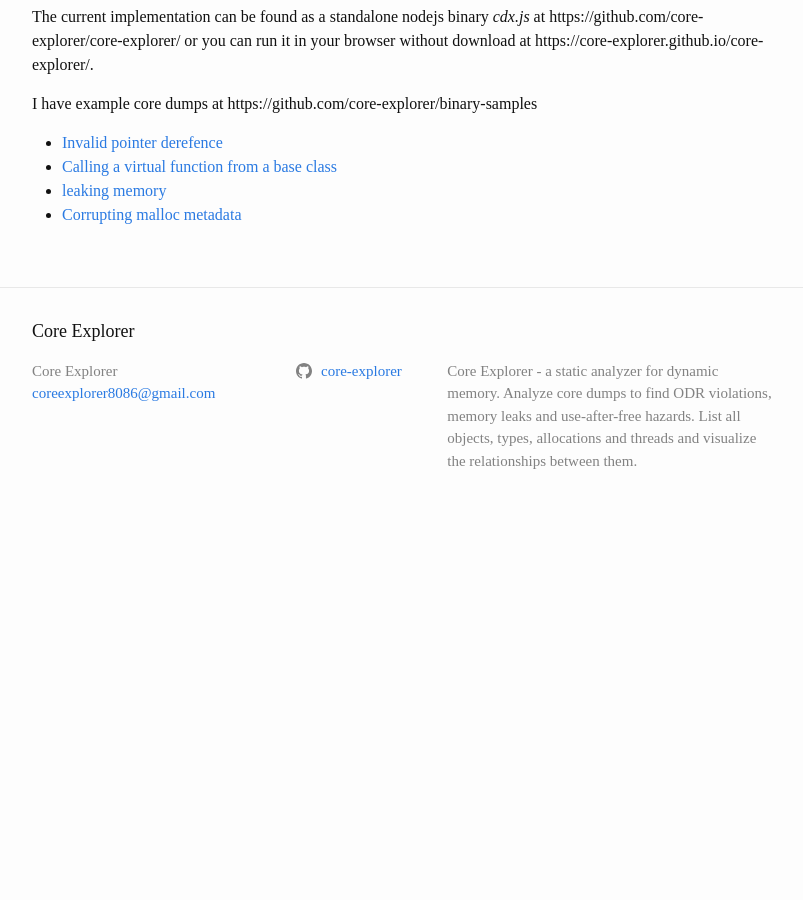
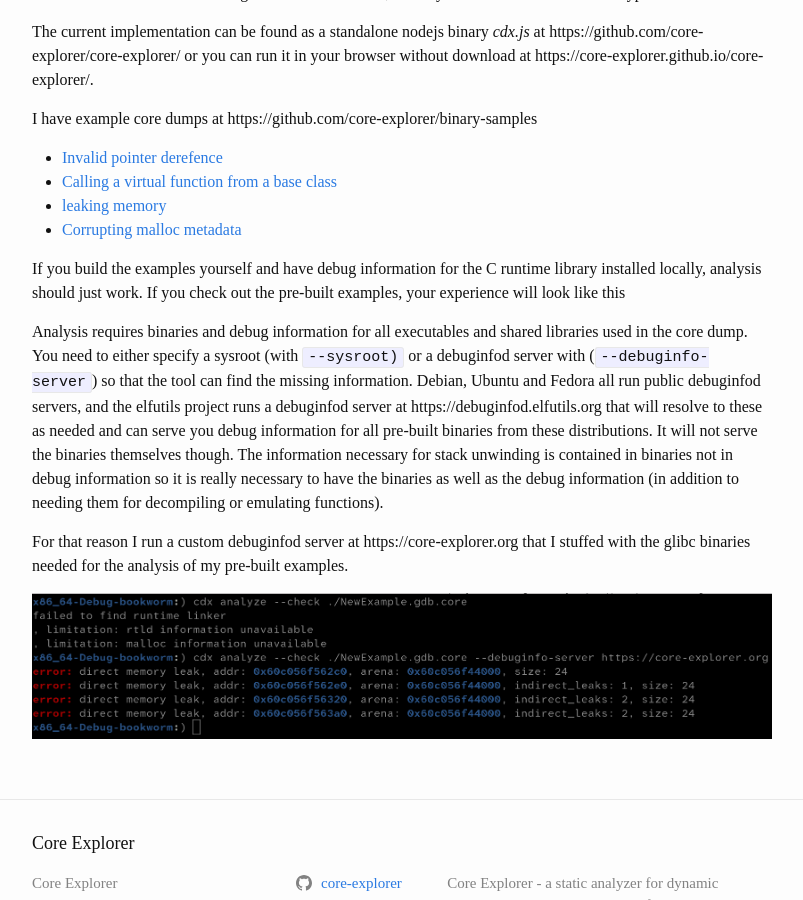
Before and after one commit to core-explorer/blog, a Jekyll site: the page built from _posts/2025-06-09-snapshot-analysis-for-modern-c++.md, in a window 1280 px wide and 900 px high, scrolled down 10534 px. Shown: the whole window, without its empty margins (238-1041 px from the left). Built offline with Jekyll 4.4.1, drawn with Linux system fonts in a browser that asks for light colours; before the commit the page ends 11066 px from its top, so only the background shows below that; some of the changed text lies outside the part shown.

Commit message:
add example

```diff
--- a/_posts/2025-06-09-snapshot-analysis-for-modern-c++.md
+++ b/_posts/2025-06-09-snapshot-analysis-for-modern-c++.md
@@ -75,7 +75,9 @@ If we have a variable of type `std::vector<T>`, the debug information provides y
 
 You can use the `readelf` tool with the option `--debug-dump=info` if you have not looked at raw DWARF debug information before
 ![std::vector begin](/blog/assets/images/vector_begin_debug.png)
-Here is the thing:
+
+
+The following things work to our advantage:
 * all containers in the standard libray provide this information,
 * all containers from other libraries also adhere to this interface because it is required for ranged for loops,
 * the iterators of standard libray containers are extremely simple, they usually just wrap one pointer,
@@ -286,7 +288,18 @@ The current implementation can be found as a standalone nodejs binary *cdx.js* a
 
 I have example core dumps at https://github.com/core-explorer/binary-samples
 
-*  [Invalid pointer derefence](https://core-explorer.github.io/core-explorer/index-st.html?download=https://core-explorer.github.io/binary-samples/cpp-examples/x86_64-Debug-bookworm/PointerExample.gdb.core&download1=https://core-explorer.github.io/binary-samples/cpp-examples/x86_64-Debug-bookworm/PointerExample)
+* [Invalid pointer derefence](https://core-explorer.github.io/core-explorer/index-st.html?download=https://core-explorer.github.io/binary-samples/cpp-examples/x86_64-Debug-bookworm/PointerExample.gdb.core&download1=https://core-explorer.github.io/binary-samples/cpp-examples/x86_64-Debug-bookworm/PointerExample)
 * [Calling a virtual function from a base class](https://core-explorer.github.io/core-explorer/index-st.html?download=https://core-explorer.github.io/binary-samples/cpp-examples/x86_64-Debug-noble/VirtualExample.gdb.core&download1=https://core-explorer.github.io/binary-samples/cpp-examples/x86_64-Debug-noble/VirtualExample)
 * [leaking memory](https://core-explorer.github.io/core-explorer/index-st.html?download=https://core-explorer.github.io/binary-samples/cpp-examples/x86_64-Debug-bookworm-clang/NewExample.gdb.core&download1=https://core-explorer.github.io/binary-samples/cpp-examples/x86_64-Debug-bookworm-clang/NewExample)
 * [Corrupting malloc metadata](https://core-explorer.github.io/core-explorer/index-st.html?download=https://core-explorer.github.io/binary-samples/cpp-examples/x86_64-Debug-noble/VectorExample.gdb.core&download1=https://core-explorer.github.io/binary-samples/cpp-examples/x86_64-Debug-noble/VectorExample)
+
+If you build the examples yourself and have debug information for the C runtime library installed locally, analysis should just work.
+If you check out the pre-built examples, your experience will look like this
+
+Analysis requires binaries and debug information for all executables and shared libraries used in the core dump. You need to either specify a sysroot (with `--sysroot)` or a debuginfod server with (`--debuginfo-server`) so that the tool can find the missing information.
+Debian, Ubuntu and Fedora all run public debuginfod servers, and the elfutils project runs a debuginfod server at https://debuginfod.elfutils.org that will resolve to these as needed and can serve you debug information for all pre-built binaries from these distributions.
+It will not serve the binaries themselves though. The information necessary for stack unwinding is contained in binaries not in debug information so it is really necessary to have the binaries as well as the debug information (in addition to needing them for decompiling or emulating functions).
+
+For that reason I run a custom debuginfod server at https://core-explorer.org that I stuffed with the glibc binaries needed for the analysis of my pre-built examples.
+
+![cdx analyze no debug](/blog/assets/images/analyze_no_dbg.png)
```
Also changed, not shown: assets/images/analyze_no_dbg.png (added).
